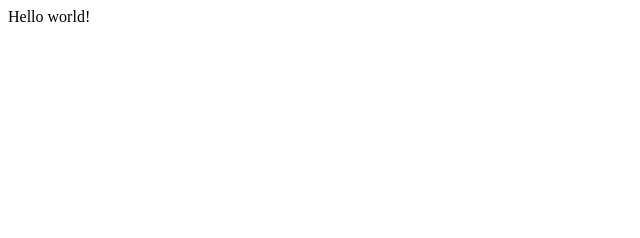
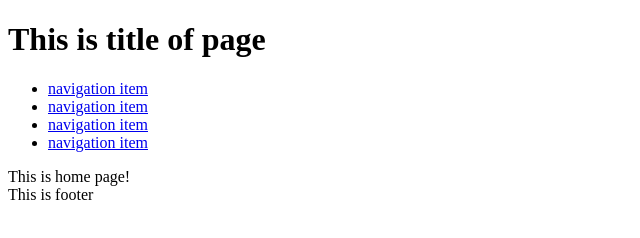
Before and after one commit to jakub84/gatsby-termplate, a Gatsby site: page / in a window 1280 px wide. Shown: the whole page, without its empty margins (0-640 px from the left). Built offline with nearby package versions, Linux system fonts and the light colour scheme; Gatsby itself is replaced by a stand-in of ours.

Commit message:
basic configuration

```diff
--- a/package.json
+++ b/package.json
@@ -19,6 +19,9 @@
     "react-dom": "^16.12.0"
   },
   "devDependencies": {
+    "eslint": "^7.14.0",
+    "eslint-loader": "^4.0.2",
+    "gatsby-plugin-eslint": "^2.0.8",
     "prettier": "2.1.2"
   },
   "repository": {
--- /dev/null
+++ b/src/components/footer/footer.js
@@ -0,0 +1,11 @@
+import React from 'react'
+
+const Footer = () => {
+    return (
+        <footer>
+            This is footer
+        </footer>
+    )
+}
+
+export default Footer
--- /dev/null
+++ b/src/components/header/header.js
@@ -0,0 +1,13 @@
+import React from 'react'
+import Navigation from "../header/navigation/navigation"
+
+const Header = () => {
+    return (
+        <header>
+            <h1>This is title of page</h1>
+            <Navigation />
+        </header>
+    )
+}
+
+export default Header
--- /dev/null
+++ b/src/components/header/navigation/navigation.js
@@ -0,0 +1,25 @@
+import React from "react"
+import { Link } from "gatsby"
+
+const Navigation = () => {
+  return (
+    <nav>
+      <ul>
+        <li>
+          <Link to="#">navigation item</Link>
+        </li>
+        <li>
+          <Link to="#">navigation item</Link>
+        </li>
+        <li>
+          <Link to="#">navigation item</Link>
+        </li>
+        <li>
+          <Link to="#">navigation item</Link>
+        </li>
+      </ul>
+    </nav>
+  )
+}
+
+export default Navigation
--- /dev/null
+++ b/src/components/layout/layout.js
@@ -0,0 +1,18 @@
+import React from "react"
+import Header from "../header/header"
+import Footer from "../footer/footer"
+
+const Layout = ({ children }) => {
+  return (
+    <div>
+      <Header />
+      <main>
+        {children}
+      </main>
+      <Footer />
+    </div>
+
+  )
+}
+
+export default Layout
--- a/src/pages/index.js
+++ b/src/pages/index.js
@@ -1,5 +1,10 @@
 import React from "react"
+import Layout from "../components/layout/layout.js"
 
-export default function Home() {
-  return <div>Hello world!</div>
+
+const Home = () => {
+  return (
+  <Layout>This is home page!</Layout>)
 }
+
+export default Home
```
Also changed, not shown: 1 other file.
